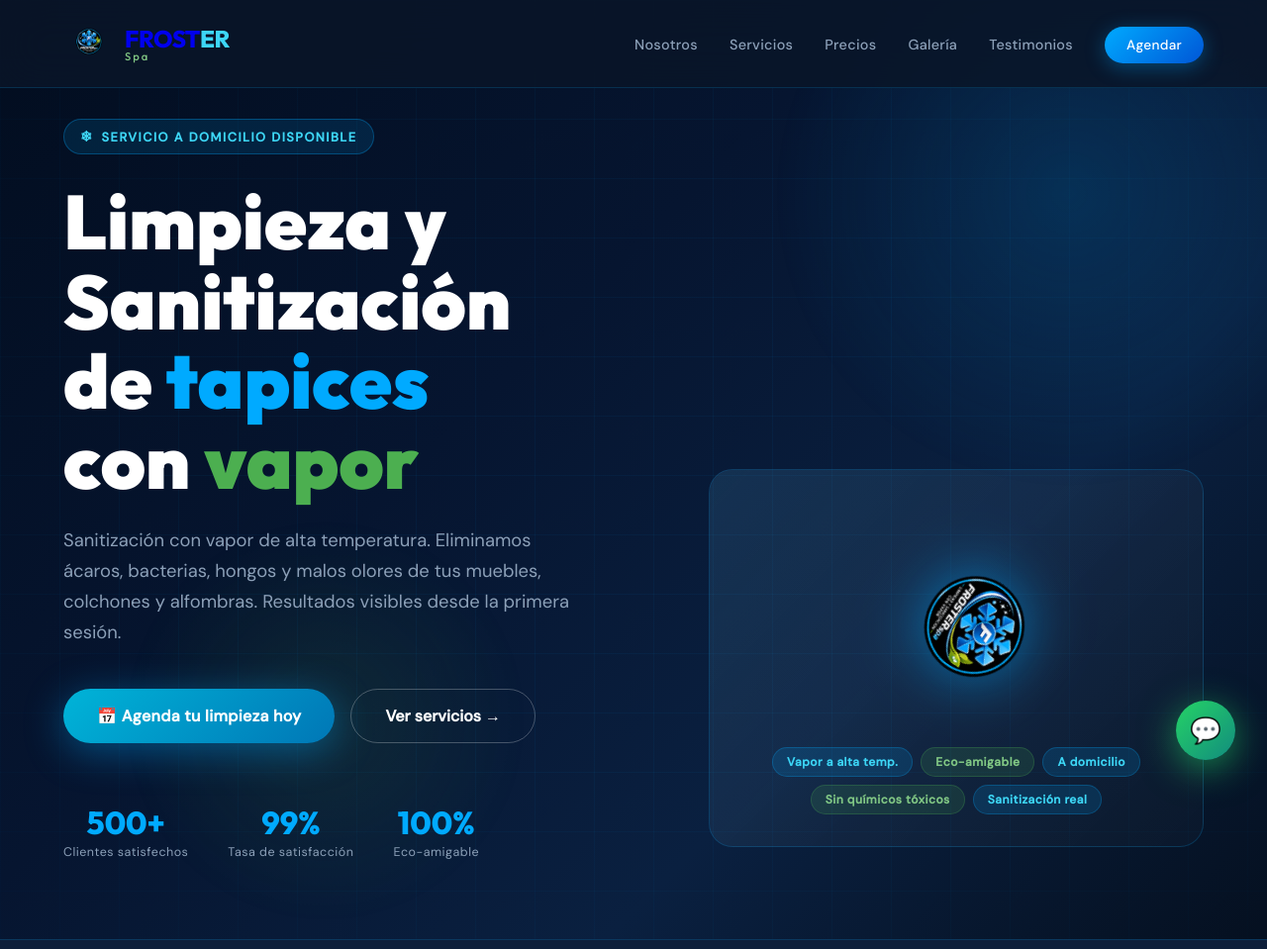
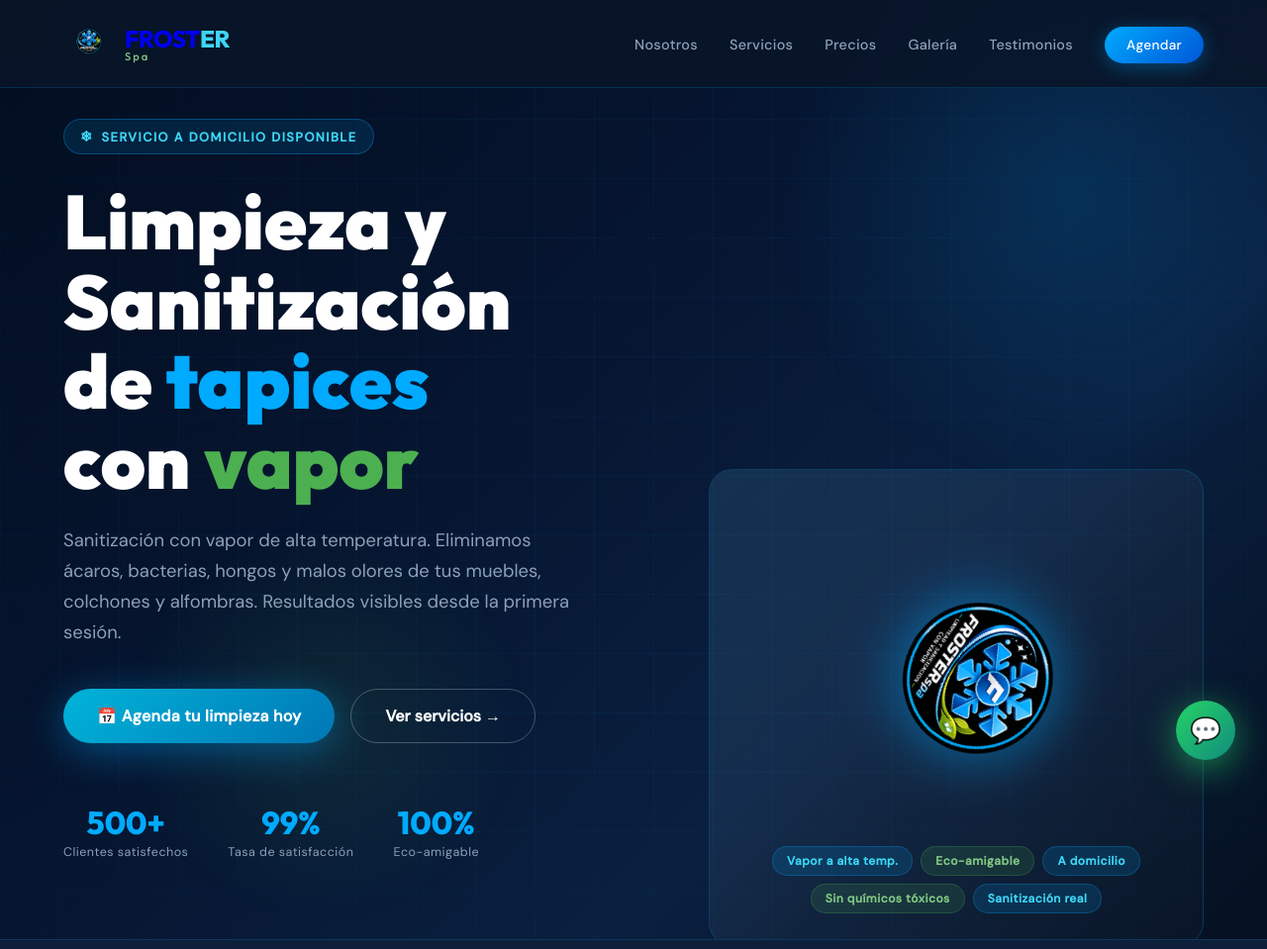
Before and after one commit to frosterazo/froster, a plain HTML site: page index.html in a window 1280 px wide. Shown: the top 959 px of the page at 99% size. Drawn offline with Linux system fonts and the light colour scheme.

Commit message:
Increase logo size in hero visual section

```diff
--- a/index.html
+++ b/index.html
@@ -814,7 +814,7 @@
 
   <div class="hero-visual">
     <div class="hero-visual-card">
-      <span class="big-snowflake"><img src="https://frosterazo.github.io/froster/logo.png" width="200" height="200" alt="Froster - Limpieza y Sanitización con vapor"></span>
+      <span class="big-snowflake"><img src="https://frosterazo.github.io/froster/logo.png" width="300" height="300" alt="Froster - Limpieza y Sanitización con vapor"></span>
       <div class="pill-tags">
         <span class="pill-tag">Vapor a alta temp.</span>
         <span class="pill-tag green">Eco-amigable</span>
```
